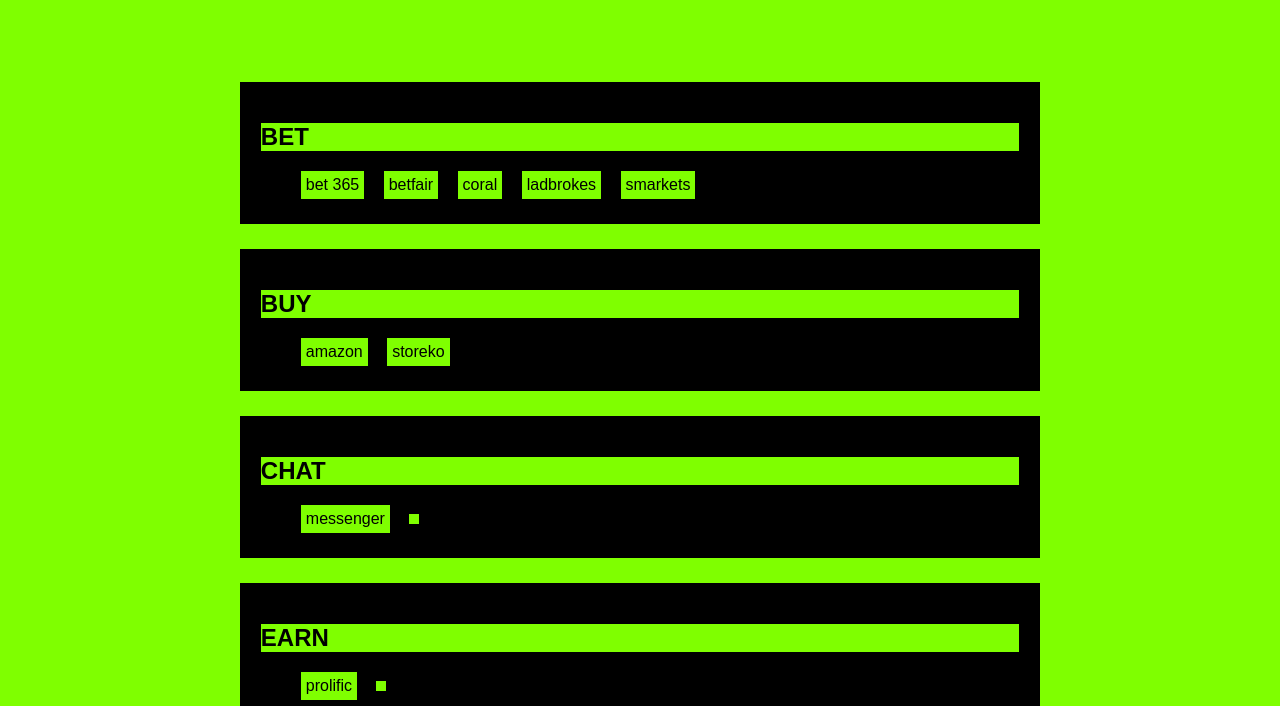
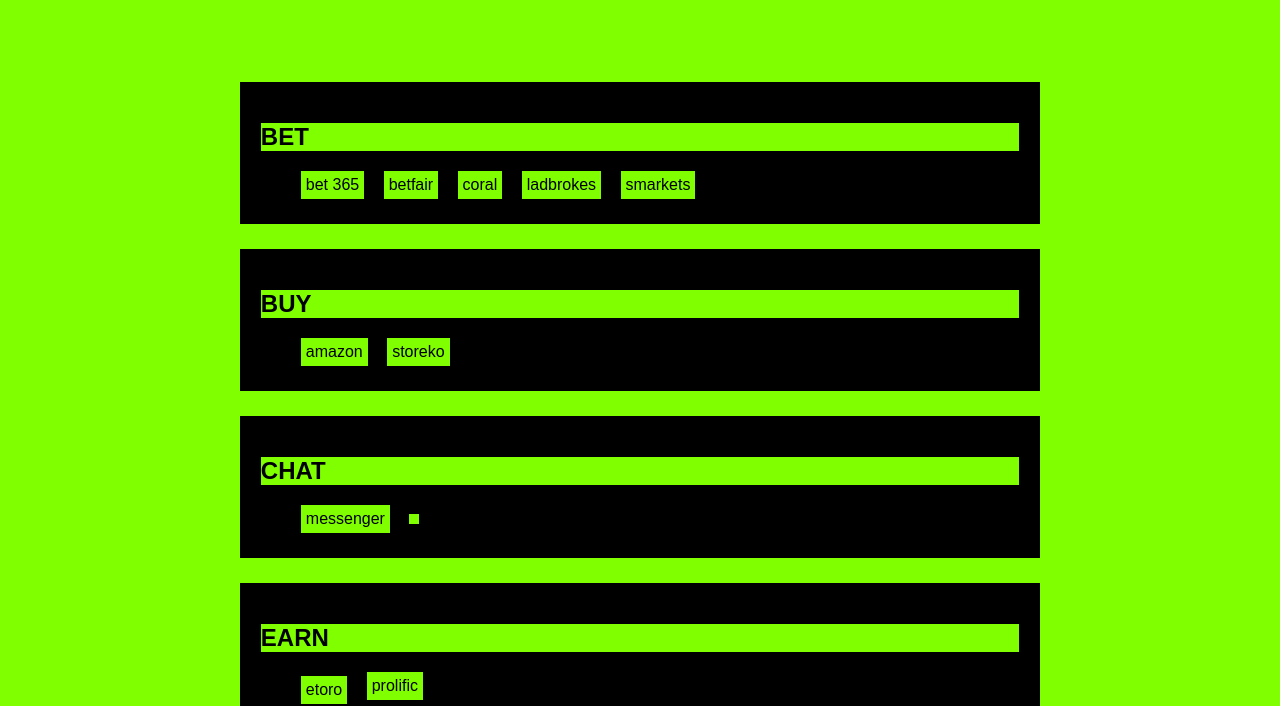
Before and after one commit to rempire18/mundoko, a plain HTML site: page index.html in a window 1280 px wide. Shown: the part 101-807 px from the top of the page. Drawn offline with Linux system fonts and the light colour scheme.

Commit message:
added qmee and etoro

```diff
--- a/index.html
+++ b/index.html
@@ -51,8 +51,10 @@
         <div class="container-earn">
             <h2 class="title">Earn</h2>
             <ul>
+                <li><a href="https://etoro.tw/3UFmxTz" target="_blank"> etoro</a></li>
+                <li><a href="https://qm.ee/17E712B0" target="_blank> qmee</a></li>
                 <li><a href="#" target="_blank">prolific</a></li>
-                <li></li>
+
             </ul>
 
         </div>
```
